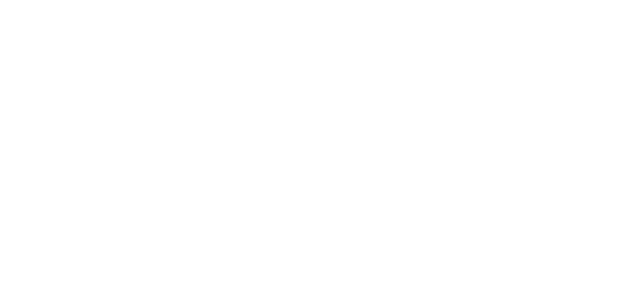
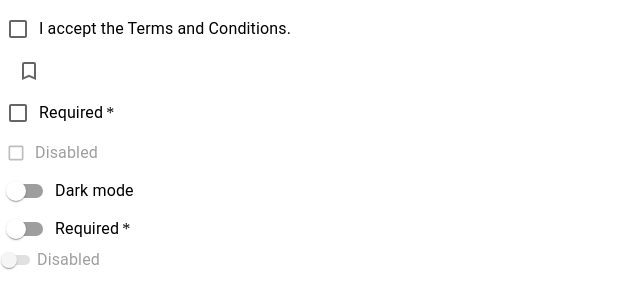
Before and after one commit to aakashstha1/React-MUI, a React (Vite) app in the folder MUI demo/: page / in a window 1280 px wide. Shown: the top 308 px of the page, without its empty margins (0-640 px from the left). Built offline with nearby package versions, Linux system fonts and the light colour scheme.

Commit message:
Ninth commit

```diff
--- a/MUI demo/src/App.jsx
+++ b/MUI demo/src/App.jsx
@@ -1,4 +1,6 @@
 import "./App.css";
+import { MuiSwitch } from "./Day5/MuiSwitch";
+import { MuiCheckbox } from "./Day5/MuiCheckbox";
 // import { MuiRadioBtn } from "./Day4/MuiRadioBtn";
 // import { MuiTextField } from "./Day3/MuiTextField";
 // import { MuiSelect } from "./Day4/MuiSelect";
@@ -18,6 +20,8 @@
       <MuiTextField /> */}
       {/* <MuiSelect /> */}
       {/* <MuiRadioBtn /> */}
+      <MuiCheckbox />
+      <MuiSwitch />
     </>
   );
 }
--- /dev/null
+++ b/MUI demo/src/Day5/MuiCheckbox.jsx
@@ -0,0 +1,41 @@
+import { Box, FormControlLabel, Checkbox } from "@mui/material";
+import { useState } from "react";
+import BookmarkIcon from "@mui/icons-material/Bookmark";
+import BookmarkBorderIcon from "@mui/icons-material/BookmarkBorder";
+export const MuiCheckbox = () => {
+  const [accept, setAccept] = useState(false);
+  console.log(accept);
+  const handleChange = (e) => {
+    setAccept(e.target.checked);
+  };
+  return (
+    <Box>
+      <Box>
+        <FormControlLabel
+          label="I accept the Terms and Conditions."
+          control={<Checkbox checked={accept} onChange={handleChange} />}
+        ></FormControlLabel>
+      </Box>
+      <Box>
+        <Checkbox
+          icon={<BookmarkBorderIcon />}
+          checkedIcon={<BookmarkIcon />}
+          checked={accept}
+          onChange={handleChange}
+        />
+      </Box>
+      <Box>
+        <FormControlLabel
+          label="Required"
+          control={<Checkbox required color="success" />}
+        ></FormControlLabel>
+      </Box>
+      <Box>
+        <FormControlLabel
+          label="Disabled"
+          control={<Checkbox disabled size="small" />}
+        ></FormControlLabel>
+      </Box>
+    </Box>
+  );
+};
--- /dev/null
+++ b/MUI demo/src/Day5/MuiSwitch.jsx
@@ -0,0 +1,34 @@
+import { Box, FormControlLabel, Switch } from "@mui/material";
+import { useState } from "react";
+export const MuiSwitch = () => {
+  const [checked, setChecked] = useState();
+  console.log(checked);
+  const handleChange = (e) => {
+    setChecked(e.target.checked);
+  };
+  return (
+    <Box>
+      <Box>
+        <FormControlLabel
+          label="Dark mode"
+          control={<Switch color="error" />}
+          cheked={checked}
+          onChange={handleChange}
+        />
+      </Box>
+
+      <Box>
+        <FormControlLabel
+          label="Required"
+          control={<Switch color="secondary" required />}
+        />
+      </Box>
+      <Box>
+        <FormControlLabel
+          label="Disabled"
+          control={<Switch disabled size="small" />}
+        />
+      </Box>
+    </Box>
+  );
+};
```
